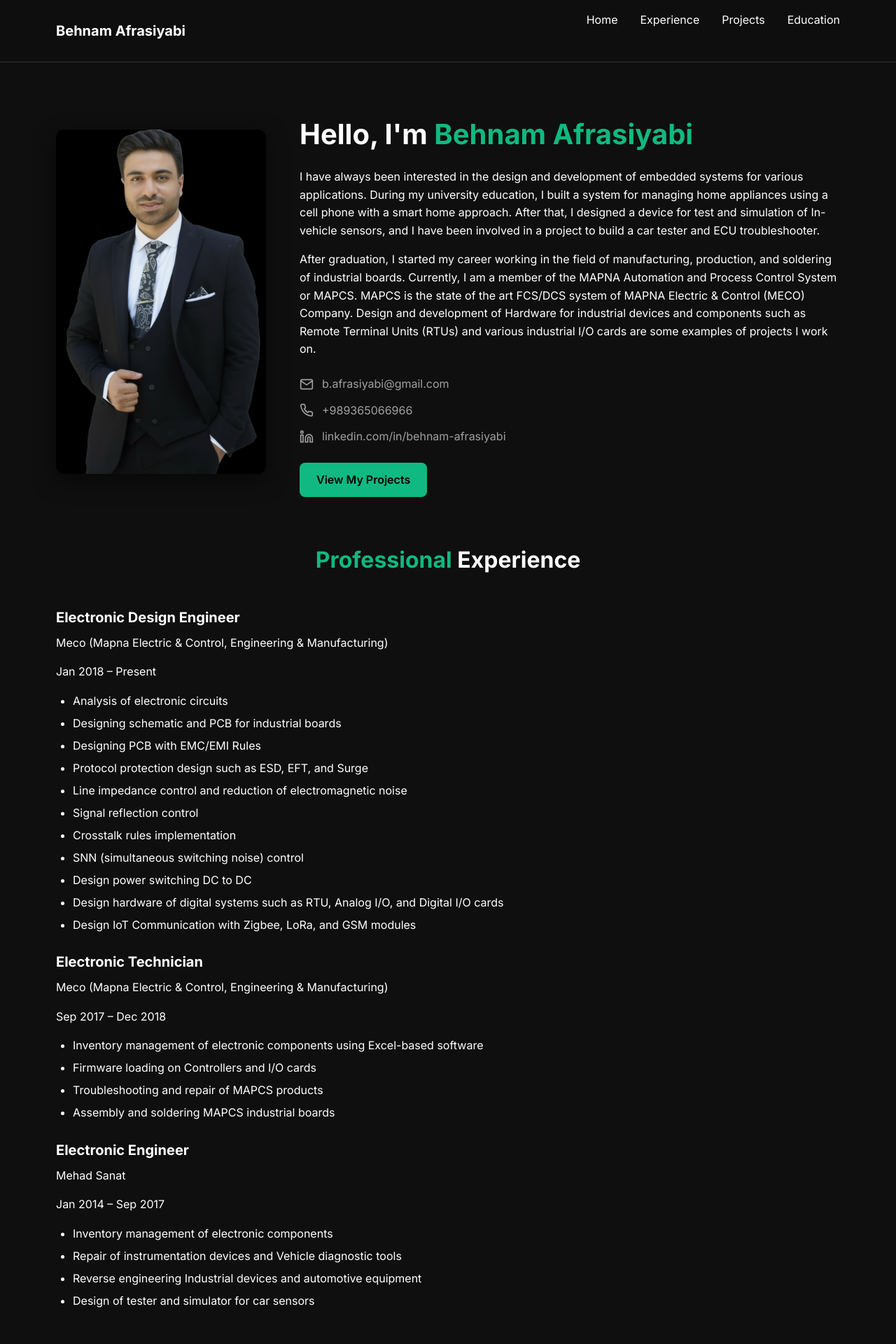
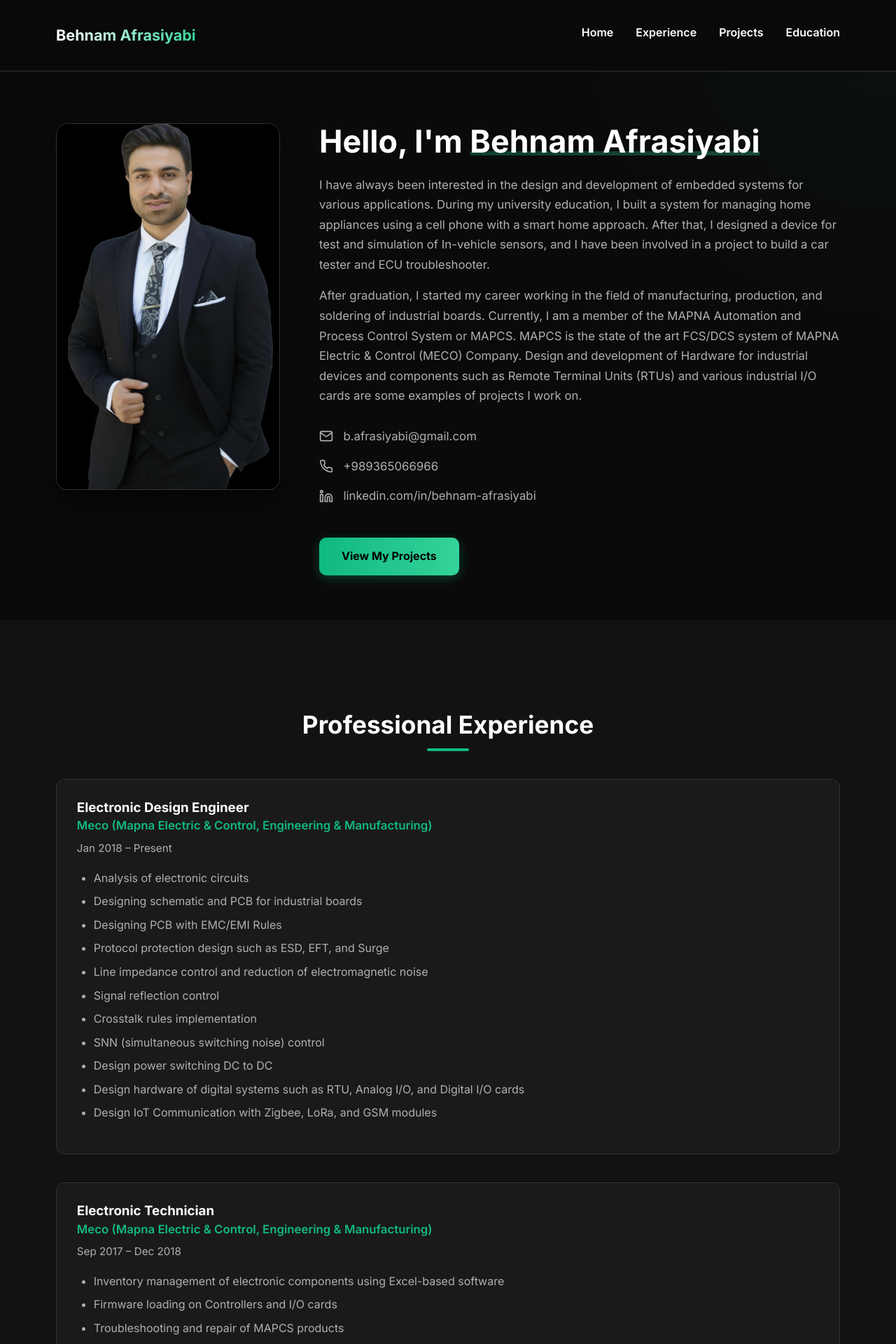
Before and after one commit to BehnamAfrasiyabi/behnamafrasiyabi, a PHP site: page / in a window 1280 px wide. Shown: the top 1920 px of the page at 70% size. Run offline with PHP 8.4, Linux system fonts and the light colour scheme; grey boxes labelled with a size stand in for pictures from a placeholder-image service; some libraries are stand-ins or nearby versions.

Commit message:
Update style.css

```diff
--- a/style.css
+++ b/style.css
@@ -6,61 +6,89 @@
 }
 
 :root {
-  --primary: #0f0f0f;
-  --secondary: #1a1a1a;
+  --primary-bg: #0a0a0a;
+  --secondary-bg: #121212;
+  --card-bg: #1a1a1a;
   --accent: #10b981;
+  --accent-light: #34d399;
   --text: #ffffff;
-  --text-secondary: #a0a0a0;
-  --container-width: 1200px;
+  --text-secondary: #b0b0b0;
+  --border: #333333;
+  --shadow: rgba(0, 0, 0, 0.4);
+  --transition: all 0.4s cubic-bezier(0.165, 0.84, 0.44, 1);
 }
 
 body {
-  font-family: 'Inter', sans-serif;
-  background-color: var(--primary);
+  font-family: 'Inter', -apple-system, BlinkMacSystemFont, sans-serif;
+  background-color: var(--primary-bg);
   color: var(--text);
-  line-height: 1.6;
+  line-height: 1.7;
+  overflow-x: hidden;
 }
 
 .container {
   width: 90%;
-  max-width: var(--container-width);
+  max-width: 1200px;
   margin: 0 auto;
   padding: 0 1rem;
 }
 
-/* Typography */
-h1, h2, h3 {
+/* ===== TYPOGRAPHY ===== */
+h1, h2, h3, h4 {
   font-weight: 700;
+  line-height: 1.2;
 }
 
 h1 {
-  font-size: 2.5rem;
-  margin-bottom: 1rem;
+  font-size: 2.8rem;
+  margin-bottom: 1.25rem;
+}
+
+h1 span.highlight {
+  position: relative;
+  display: inline-block;
+}
+
+h1 span.highlight::after {
+  content: '';
+  position: absolute;
+  bottom: 8px;
+  left: 0;
+  width: 100%;
+  height: 6px;
+  background: linear-gradient(90deg, var(--accent), var(--accent-light));
+  opacity: 0.3;
+  z-index: -1;
+  border-radius: 3px;
 }
 
 h2 {
-  font-size: 2rem;
+  font-size: 2.2rem;
   text-align: center;
-  margin-bottom: 2.5rem;
+  margin: 3rem 0 2.5rem;
+  position: relative;
 }
 
-h3 {
-  font-size: 1.25rem;
-  margin-bottom: 0.5rem;
-}
-
-.highlight {
-  color: var(--accent);
+h2::after {
+  content: '';
+  display: block;
+  width: 60px;
+  height: 4px;
+  background: var(--accent);
+  margin: 0.8rem auto 0;
+  border-radius: 2px;
 }
 
 p {
   margin-bottom: 1rem;
+  color: var(--text-secondary);
+  font-size: 1.05rem;
 }
 
 a {
   color: var(--text-secondary);
   text-decoration: none;
-  transition: color 0.3s;
+  transition: var(--transition);
 }
 
 a:hover {
@@ -69,23 +97,26 @@ a:hover {
 
 ul {
   padding-left: 1.5rem;
-  margin-bottom: 1.5rem;
+  margin: 1rem 0;
 }
 
 li {
   margin-bottom: 0.4rem;
+  color: var(--text-secondary);
 }
 
-/* Navbar */
+/* ===== NAVIGATION ===== */
 .navbar {
   position: fixed;
   top: 0;
+  left: 0;
   width: 100%;
-  background-color: rgba(15, 15, 15, 0.9);
-  backdrop-filter: blur(10px);
-  padding: 1rem 0;
+  background: rgba(10, 10, 10, 0.95);
+  backdrop-filter: blur(12px);
+  padding: 1.1rem 0;
   z-index: 1000;
-  border-bottom: 1px solid #333;
+  border-bottom: 1px solid var(--border);
+  transition: var(--transition);
 }
 
 .navbar .container {
@@ -95,8 +126,12 @@ li {
 }
 
 .logo {
-  font-size: 1.25rem;
-  font-weight: 700;
+  font-size: 1.35rem;
+  font-weight: 800;
+  background: linear-gradient(90deg, var(--text), var(--accent-light));
+  -webkit-background-clip: text;
+  -webkit-text-fill-color: transparent;
+  background-clip: text;
 }
 
 .nav-links {
@@ -107,6 +142,24 @@ li {
 
 .nav-links a {
   color: var(--text);
+  font-weight: 600;
+  position: relative;
+  padding: 0.4rem 0;
+}
+
+.nav-links a::after {
+  content: '';
+  position: absolute;
+  bottom: 0;
+  left: 0;
+  width: 0;
+  height: 2px;
+  background: var(--accent);
+  transition: var(--transition);
+}
+
+.nav-links a:hover::after {
+  width: 100%;
 }
 
 .hamburger {
@@ -117,116 +170,128 @@ li {
 }
 
 .hamburger span {
-  width: 25px;
+  width: 26px;
   height: 3px;
-  background-color: white;
+  background: var(--text);
   border-radius: 2px;
+  transition: var(--transition);
 }
 
-/* Hero Section */
+/* ===== HERO SECTION ===== */
 .hero {
-  padding: 10rem 0 4rem;
+  padding: 11rem 0 4rem;
+  position: relative;
+}
+
+.hero::before {
+  content: '';
+  position: absolute;
+  top: 0;
+  left: 0;
+  width: 100%;
+  height: 100%;
+  background: radial-gradient(circle at top right, rgba(16, 185, 129, 0.05), transparent 30%);
+  z-index: -1;
 }
 
 .hero-content {
   display: flex;
-  align-items: center;
-  gap: 3rem;
+  align-items: flex-start;
+  gap: 3.5rem;
+}
+
+.hero-image {
+  flex-shrink: 0;
 }
 
 .hero-image img {
   width: 100%;
-  max-width: 300px;
-  border-radius: 12px;
-  box-shadow: 0 10px 30px rgba(0, 0, 0, 0.5);
+  max-width: 320px;
+  border-radius: 16px;
+  box-shadow: 0 20px 40px rgba(0, 0, 0, 0.5);
+  border: 1px solid var(--border);
+  transition: var(--transition);
+}
+
+.hero-image img:hover {
+  transform: scale(1.02);
+  box-shadow: 0 25px 50px rgba(0, 0, 0, 0.6);
 }
 
 .hero-text {
   flex: 1;
+  opacity: 0;
+  transform: translateY(30px);
+  animation: fadeInUp 1s ease-out forwards;
 }
 
 .contact-info {
-  margin: 1.5rem 0;
+  margin: 1.8rem 0;
   display: flex;
   flex-direction: column;
-  gap: 0.75rem;
+  gap: 0.9rem;
 }
 
 .info-item {
   display: flex;
   align-items: center;
-  gap: 0.75rem;
+  gap: 0.9rem;
   color: var(--text-secondary);
+  font-size: 1.05rem;
 }
 
 .btn {
   display: inline-block;
-  background-color: var(--accent);
-  color: black;
-  padding: 0.75rem 1.5rem;
-  border-radius: 8px;
-  font-weight: 600;
-  transition: background-color 0.3s;
+  background: linear-gradient(90deg, var(--accent), var(--accent-light));
+  color: #000;
+  font-weight: 700;
+  padding: 0.85rem 2rem;
+  border-radius: 10px;
+  margin-top: 1rem;
+  transition: var(--transition);
+  box-shadow: 0 4px 15px rgba(16, 185, 129, 0.3);
 }
 
 .btn:hover {
-  background-color: #0da26c;
+  transform: translateY(-3px);
+  box-shadow: 0 6px 20px rgba(16, 185, 129, 0.45);
 }
 
-/* Software & Tools */
-.software {
-  padding: 4rem 0;
-  background-color: var(--secondary);
+/* ===== EXPERIENCE ===== */
+.experience {
+  padding: 5rem 0;
+  background-color: var(--secondary-bg);
 }
 
-.software-list {
-  display: grid;
-  grid-template-columns: repeat(auto-fill, minmax(250px, 1fr));
-  gap: 1rem;
+.timeline .job {
+  margin-bottom: 2.5rem;
+  padding: 1.8rem;
+  background: var(--card-bg);
+  border-radius: 12px;
+  border: 1px solid var(--border);
+  opacity: 0;
+  transform: translateY(20px);
+  animation: fadeInUp 0.8s ease-out forwards;
 }
 
-.software-item {
-  padding: 1rem;
-  background-color: #222;
-  border-radius: 8px;
-  text-align: center;
+.timeline .job:nth-child(2) { animation-delay: 0.1s; }
+.timeline .job:nth-child(3) { animation-delay: 0.2s; }
+
+.company {
+  color: var(--accent);
   font-weight: 600;
+  margin-bottom: 0.3rem;
 }
 
-/* Education & Certifications */
-.education {
-  padding: 4rem 0;
-  background-color: var(--secondary);
+.period {
+  color: var(--text-secondary);
+  font-size: 0.95rem;
+  margin-bottom: 1rem;
 }
 
-.edu-cert {
-  display: grid;
-  grid-template-columns: 1fr 1fr;
-  gap: 2rem;
-}
-
-.edu-item, .cert-item {
-  margin-bottom: 1.5rem;
-  padding: 1rem;
-  background-color: #222;
-  border-radius: 8px;
-}
-
-.edu-item a {
-  display: inline-block;
-  margin-top: 0.5rem;
-  font-size: 0.9rem;
-}
-
-.cert-item {
-  display: flex;
-  align-items: flex-start;
-  gap: 0.75rem;
-}
-
-/* Projects */
+/* ===== PROJECTS ===== */
 .projects {
-  padding: 4rem 0;
+  padding: 5rem 0;
 }
 
 .projects-grid {
```
Also changed, not shown: other parts of style.css (+155 -32 lines).
